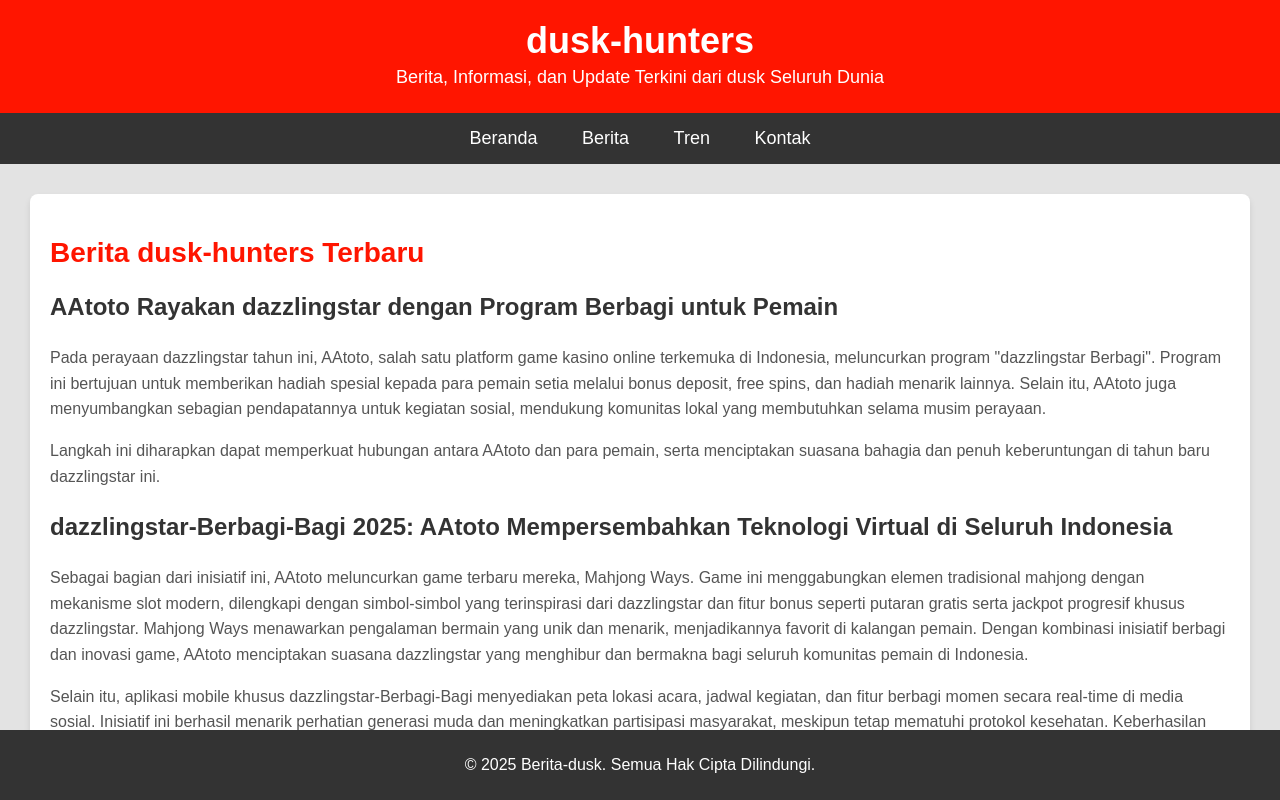
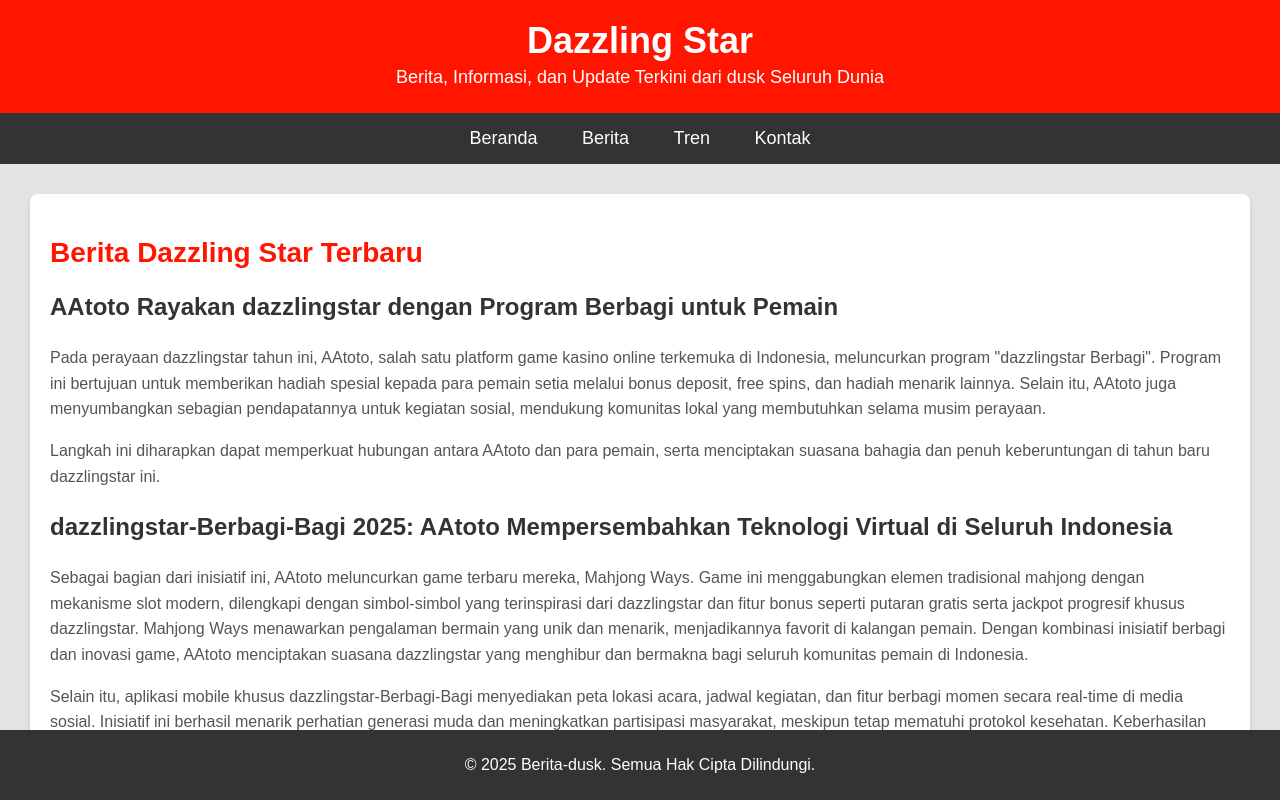
Before and after one commit to dazzlingstar81/starwars, a plain HTML site: page index.html in a window 1280 px wide. Shown: the top 800 px of the page. Drawn offline with Linux system fonts and the light colour scheme.

Commit message:
Update index.html

```diff
--- a/index.html
+++ b/index.html
@@ -5,7 +5,7 @@
 <head>
     <meta charset="UTF-8">
     <meta name="viewport" content="width=device-width, initial-scale=1.0">
-    <meta name="description" content="dusk-hunters - Berita, informasi, dan update terkini dari seluruh dunia">
+    <meta name="description" content="Dazzling Star - Berita, informasi, dan update terkini dari seluruh dunia">
     <meta name="keywords" content="dusk, berita, info terkini, update, liputan">
     <meta name="author" content="dusk Berbagi 2025">
     <title>dusk</title>
@@ -93,7 +93,7 @@
 <body>
     <!-- Header -->
     <header>
-        <h1>dusk-hunters</h1>
+        <h1>Dazzling Star</h1>
         <p>Berita, Informasi, dan Update Terkini dari dusk Seluruh Dunia</p>
     </header>
 
@@ -111,7 +111,7 @@
     <main>
         <!-- Section Berita -->
         <section id="news">
-            <h2>Berita dusk-hunters Terbaru</h2>
+            <h2>Berita Dazzling Star Terbaru</h2>
             <article>
                 <h3>AAtoto Rayakan dazzlingstar dengan Program Berbagi untuk Pemain</h3>
                 <p>Pada perayaan dazzlingstar tahun ini, AAtoto, salah satu platform game kasino online terkemuka di Indonesia, meluncurkan program "dazzlingstar Berbagi". Program ini bertujuan untuk memberikan hadiah spesial kepada para pemain setia melalui bonus deposit, free spins, dan hadiah menarik lainnya. Selain itu, AAtoto juga menyumbangkan sebagian pendapatannya untuk kegiatan sosial, mendukung komunitas lokal yang membutuhkan selama musim perayaan.</p>
@@ -138,7 +138,7 @@
         <!-- Section Kontak -->
         <section id="contact">
             <h2>Kontak Kami</h2>
-            <p>Jika Anda memiliki pertanyaan atau ingin mengirimkan informasi berita, jangan ragu untuk menghubungi kami melalui email di <a href="mailto:contact@dusk-hunters-berbagi.com">contact@dusk-hunters-berbagi.com</a>.</p>
+            <p>Jika Anda memiliki pertanyaan atau ingin mengirimkan informasi berita, jangan ragu untuk menghubungi kami melalui email di <a href="mailto:contact@Dazzling Star-berbagi.com">contact@Dazzling Star-berbagi.com</a>.</p>
         </section>
     </main>
 
```
